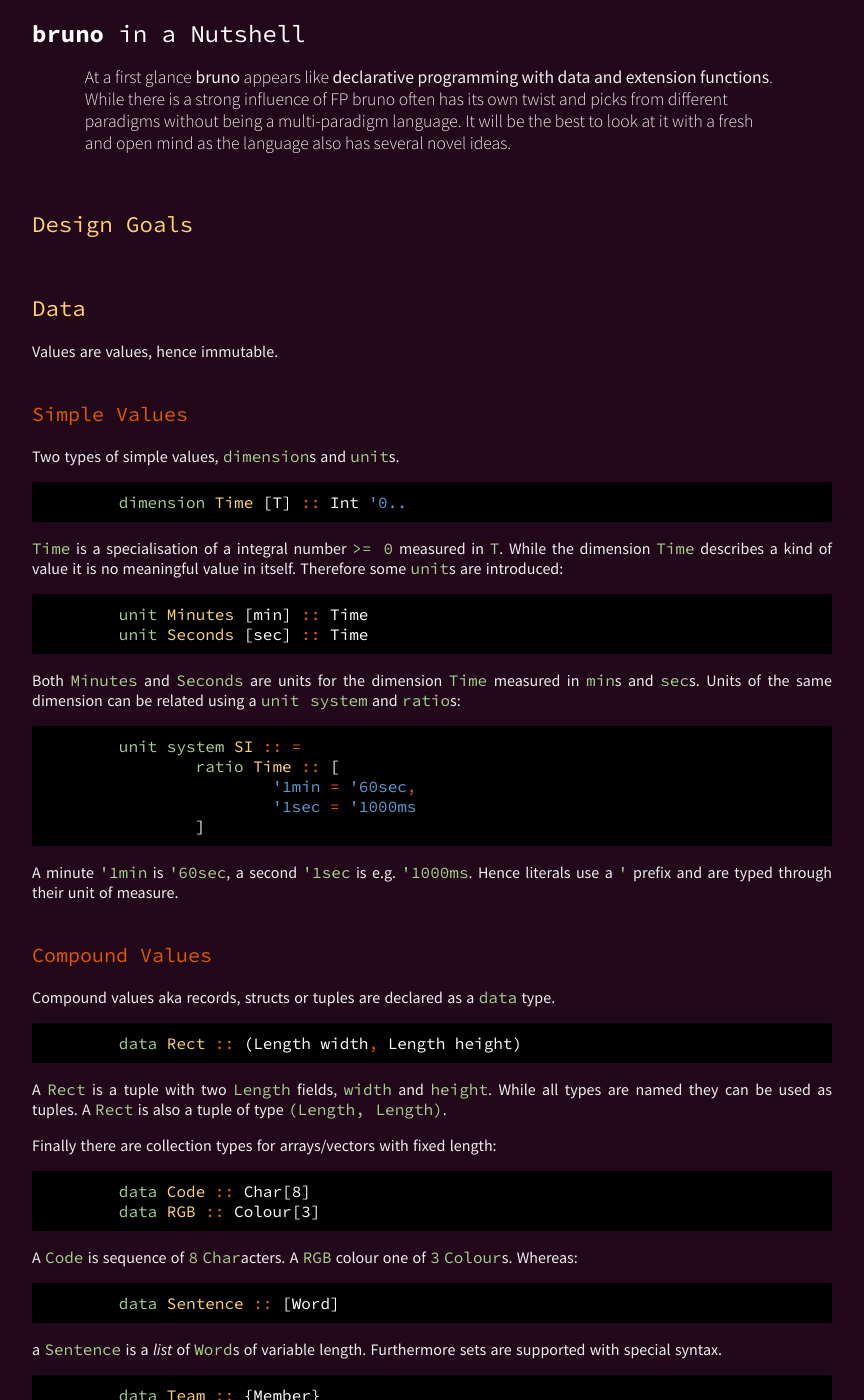
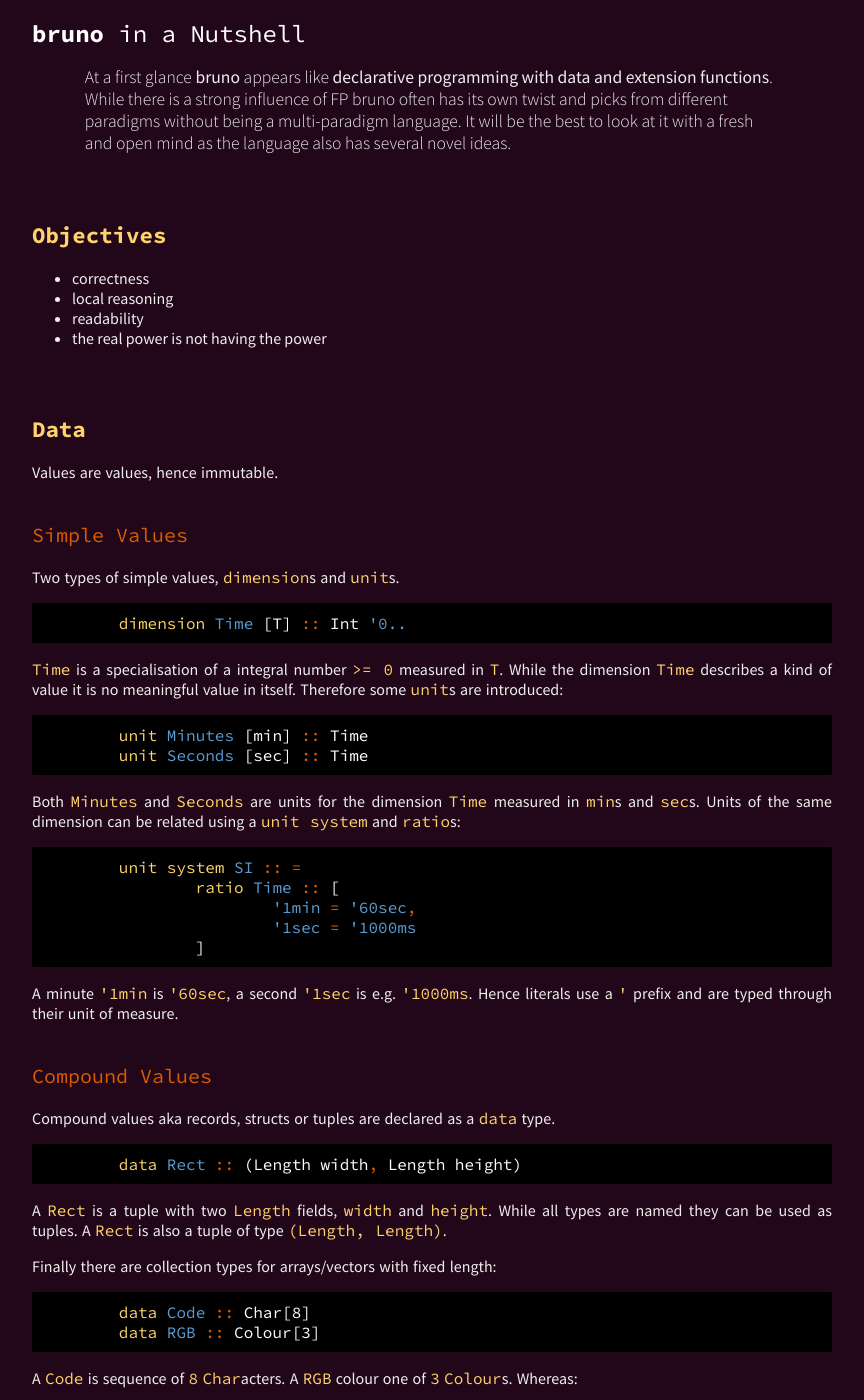
Before and after one commit to bruno-lang/bruno-lang.github.io, a Jekyll site: the page built from learn/index.md, in a window 1280 px wide and 1400 px high. Shown: the whole window, without its empty margins (208-1072 px from the left). Built offline with Jekyll 4.4.1, drawn with Linux system fonts in a browser that asks for light colours; nearby versions of some CDN libraries; some of the changed text lies outside the part shown.

Commit message:
UP in a nutshell

```diff
--- a/_layouts/default.html
+++ b/_layouts/default.html
@@ -4,12 +4,14 @@
     <meta charset="utf-8">
     <title>Bruno - Docs</title>
 	<link href="/assets/css/docs.css" media="all" rel="stylesheet" type="text/css">
+  <link href="//maxcdn.bootstrapcdn.com/font-awesome/4.1.0/css/font-awesome.min.css" rel="stylesheet">
 	<script src="//ajax.googleapis.com/ajax/libs/jquery/2.1.1/jquery.min.js"></script>
   </head>
   <body>
 	<page>
-		<header>
-		<header>
+		<toc>
+			<i class="fa fa-bars"></i> Goto...
+		</toc>
 		<content>{{content}}</content>
 		<footer>
 		(c) 2014 Jan Bernitt
--- a/assets/css/docs.css
+++ b/assets/css/docs.css
@@ -52,7 +52,7 @@ content pre code {
 }
 
 content code {
-	color: #A6D08E;
+	color: #FFD36C;
 }
 code, pre {
 	font-family: "Source Code Pro";
@@ -67,9 +67,9 @@ content h1, content h2, content h3, content h4 {
 }
 content h1:first-child { position: fixed; background-color: #220619; width: 100%; margin: 0; top: 0; padding: 0.75em 0; }
 content h1:first-child + * { margin-top: 50px; }
-content h2 { margin-top: 2.5em; }
+content h2 { margin-top: 3em; font-weight: bold; }
 content h3 { margin-top: 2em; }
-content h3 em { font-size: 12pt; font-weight: 300; }
+content h3 em { font-size: 12pt; font-weight: 300; font-style: normal; }
 
 .yellowb { background-color: #FFD36C; }
 .greenb { background-color: #A6D08E; }
@@ -80,7 +80,17 @@ content h3 em { font-size: 12pt; font-weight: 300; }
 .blue, a, a:visited { color: #5B9BD4; }
 .orange, content h3 { color: #D95C02; }
 
-code kw { color: #A6D08E; }
+code kw { color: #FFD36C; }
 code lit { color: #5B9BD4; }
 code op { color: #D95C02; }
-code def { color: #FFD36C; }
+code def { color: #5B9BD4; }
+code as { color: #D95C02; }
+
+toc {
+	position: fixed;
+	top: 15px;
+	margin-left: 600px;
+	z-index: 1;
+	color: #FFD36C;
+	display: none;
+}
--- a/learn/index.md
+++ b/learn/index.md
@@ -16,7 +16,11 @@ It will be the best to look at it with a fresh and open mind as the language
 also has several novel ideas.
 </div>
 
-## Design Goals
+## Objectives
+- correctness
+- local reasoning
+- readability
+- the real power is not having the power
 
 ## Data
 Values are values, hence immutable.
@@ -199,13 +203,44 @@ Thanks to referential transparency order of declaration is irrelevant and
 can be done for best readability.
 
 ### Loops
-- say something about how loop constructs are done
+The primary way to _loop_ is to use recursive functions:
+
+		fn factorial :: Int n -> Int
+			\ n == '0 \= '1
+			\         \= n * factorial (n - '1)
+
+All tail recursive functions will use tail call elimination, hence not create/use
+stack frames. Due to referential transparency and known commutativity of some
+functions (decided on AST operation) the multiplication in the above example
+could also be written vice versa `factorial (n - '1) * n` and still be executed
+without consuming stack frames as `*` is such a known operation.
+
+Another construct is planed for loops that do something several times or with
+several elements of a collection (imperative _for_ loops). The goal is to find a
+declarative way that does not require accessible (named) mutable state, as
+counters or the current element in a _foreach_ loop.
 
 ### First Class Functions
-Functions are values as well, they can appear as parameter and return type of
-a function declaration and be assigned to variables.
+Functions are also values, they can appear as parameter and return type of a
+function declaration and be assigned to variables (`where`-clause). Such
+functions a _anonymous_ in the sense that their original name is unknown.
 
-Show function types `(A -> B)`,
+A function that takes an `Int` and computes a `Bool` has a type of `(Int -> Bool)`.
+
+		fn even :: (Int n -> Bool) = n mod 2 == 0
+
+The `even` function has this type and could be passed as an argument to another
+function:
+
+		fn is :: Int n -> (Int -> Bool) f -> Bool = f n
+
+`is` might not be very useful in practice but illustrates good how functions can
+be used as arguments:
+
+		'1 is even
+
+Function types can be seen as a way to _abstract_ over functions. This kind of
+abstraction can also be made first class as operations will soon show.
 
 ### Partial Application
 - mention tuple equivalence of parameters
```
Also changed, not shown: other parts of _layouts/default.html (+2 -1 lines), other parts of learn/index.md (+3 -1 lines).
